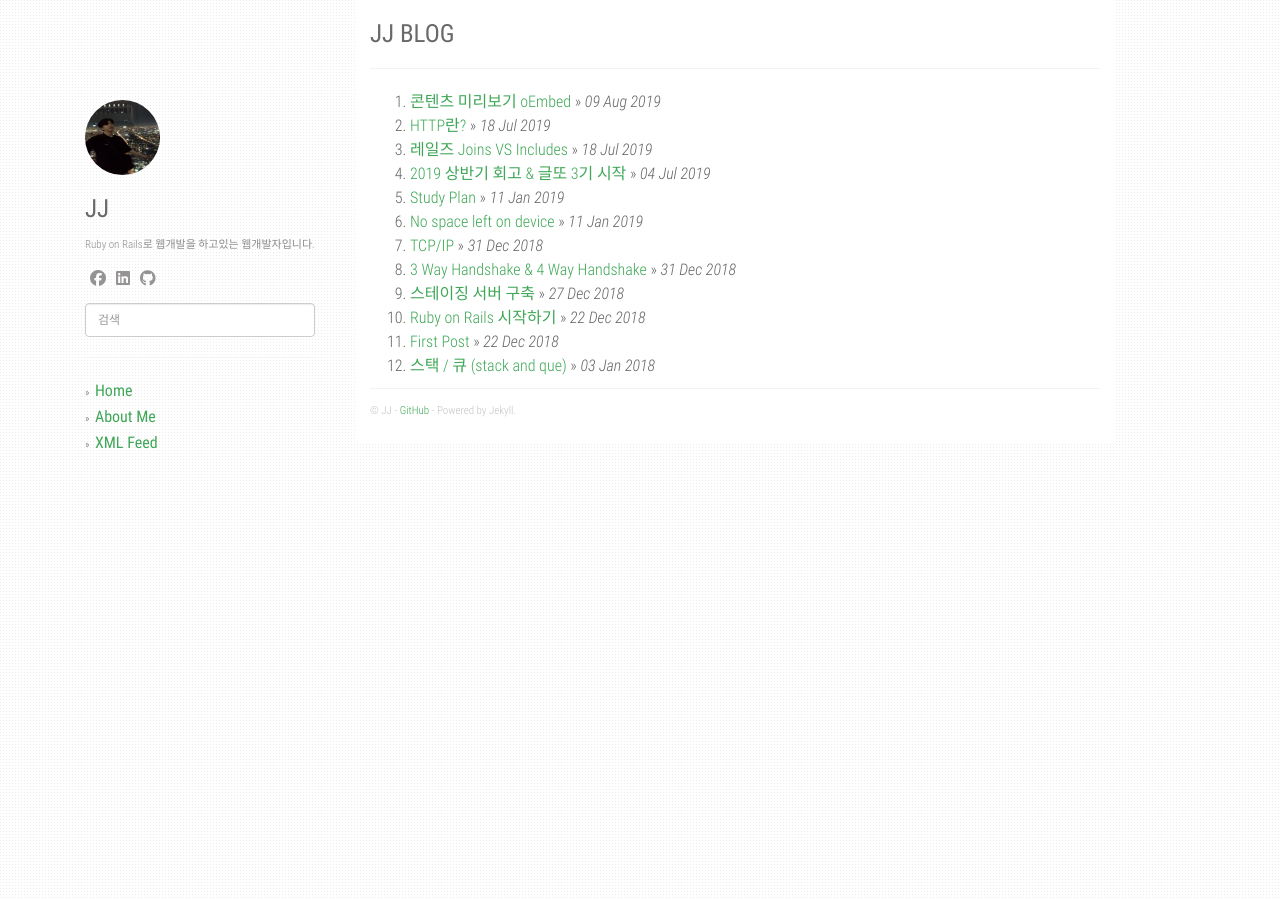
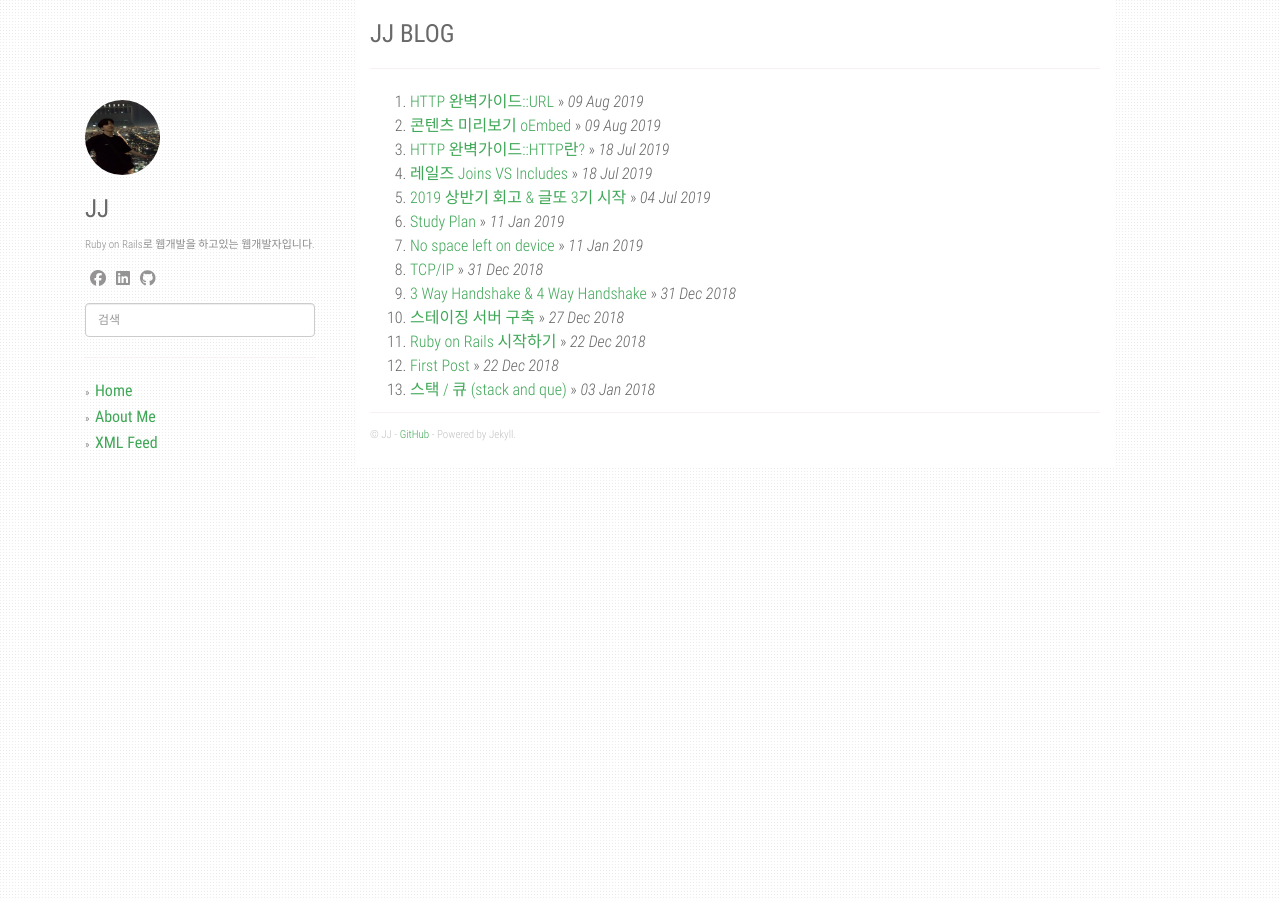
Before and after one commit to Jongjineee/jongjineee.github.io, a Jekyll site: the page built from index.html, in a window 1280 px wide. Built offline with Jekyll 4.4.1, drawn with Linux system fonts in a browser that asks for light colours; nearby versions of some CDN libraries; the list of posts is cut into pages by our own code; some of the changed lines change nothing that is shown.

Commit message:
Post http-url

```diff
--- a/_posts/2019-7-31-http-opening.md
+++ b/_posts/2019-7-31-http-opening.md
@@ -1,6 +1,6 @@
 ---
 layout: post
-title: HTTP란?
+title: HTTP 완벽가이드::HTTP란?
 date: 2019-7-18
 categories: []
 ---
--- /dev/null
+++ b/_posts/2019-8-9-http-url.md
@@ -0,0 +1,126 @@
+---
+layout: post
+title: HTTP 완벽가이드::URL
+date: 2019-8-9
+categories: []
+---
+
+이 포스팅은 책 'HTTP 완벽가이드'를 읽고 작성하였습니다.
+
+<br>
+
+### 2. URL과 리소스
+
+우리의 도시는 각기 다른 이름들에 대한 작명 표준에 동의하기 때문에, 도시에 있는 소중한 리소스를 모두 쉽게 공유할 수 있습니다.
+URL(Uniform Resource Locator)은 이와 같이 인터넷의 리소스를 가리키는 표준이름입니다. URL은 전자정보 일부를 가리키고 그것이 어디에 있고 어떻게 접근할 수 있는지 알려줍니다.
+
+#### 2.1 인터넷의 리소스 탐색하기
+
+앞서 말했듯 URL은 브라우저가 정보를 찾는데 필요한 리소스의 위치를 가리키며, URL을 이용해 사람과 애플리케이션이 인터넷상의 수십억 개의 리소스를 찾고 사용하며 공유할 수 있습니다.
+또 URL을 통해 사용자는 HTTP 및 다른 프로토콜을 통해 접근할 수 있습니다.
+URL은 URI라고 불리는 더 일반화된 부류의 부분집합입니다. URI는 두 가지 주요 부분집합인, URL과 URN으로 구성된 종합적인 개념입니다.
+URL을 사용하면 리소스를 일관된 방식으로 지칭할 수 있습니다. 대부분의 URL은 동일하게 <span class="emphasis">‘스킴://서버위치/경로’</span> 구조로 이루어져 있습니다.
+
+***
+
+#### 2.2 URL 문법
+
+URL문법은 <span class="emphasis">스킴</span>에 따라서 달라집니다.
+다른 URL 스킴을 사용한다는 것이 전혀 다른 문법을 사용한다는 뜻은 아닙니다. 대부분의 URL은 일반 URL문법을 따르며, 서로 다른 URL 스킴도 형태와 문법 면에서 매우 유사합니다.
+대부분의 URL 스킴의 문법은 일반적으로 9개 부분으로 나뉩니다.
+<br>
+<span class="emphasis"><스킴> : // <사용자 이름> : <비밀번호> @ <호스트> : <포트> / <경로>;<파라미터>?<질의>#<프래그먼트></span>
+<br>
+
+***
+
+**`스킴`** : 리소스를 가져오려면 어떤 프로토콜을 사용하여 서버에 접근해야하는지 가리킨다.
+
+**`사용자이름`** : 몇몇 스킴은 리소스에 접근을 하기 위해 사용자 이름을 필요로 한다.
+
+**`비밀번호`** : 사용자의 비밀번호를 가리키며, 사용자 이름에 콜론(:)으로 이어서 기술한다.
+
+**`호스트`** : 리소스를 호스팅하는 서버의 호스트 명이나 IP 주소
+
+**`포트`** : 리소스를 호스팅하는 서버가 열어놓은 포트번호, 많은 스킴이 기본 포트를 가지고 있다(HTTP의 기본 포트는 80이다.)
+
+**`경로`** : 이전 컴포넌트와 빗금(/)으로 구분되어 있으며, 서버 내 리소스가 서버 어디에 있는지 가리킨다.
+
+**`파라미터`** : 특정 스킴들에서 입력 파라미터를 기술하는 용도로 사용한다. 파라미터는 이름/값을 쌍으로 가진다. 파라미터는 여러개를 가질 수 있다.
+
+**`질의`** : 스킴에서 애플리케이션에 파라미터를 전달하는데 쓰인다. Ex) https://www.joes-hardware.com/inventory-check.cgi?item=12731&color=blue&size=large
+
+**`프래그먼트`** : 리소스의 조각이나 일부분을 가리키는 이름이다.
+
+***
+
+#### 2.3 단축 URL
+
+웹 클라이언트는 몇몇 단축 URL을 인식하고 사용합니다.
+
+##### 2.3.1 상대 URL
+
+URL은 상대 URL과 절대 URL 두 가지로 나뉩니다. 상대 URL을 통해 리소스에 접근하기 위해서는 <span class="emphasis">기저(base) URL</span>이 필요합니다.
+HTML 작성 시 <span class="emphasis">./hammers.html</span> 로 작성하는 URL을 상대 URL이라고 합니다.
+
+**`기저url`** : **http://www.joes-hardware.com/tools.html**
+
+**`상대 url`** : **./hammers.html**
+
+**`새로운 절대 url`** : **http://www.joes-hardware.com/hammers.html**
+
+***
+
+##### 2.3.2 URL 확장
+
+어떤 브라우저들은 URL을 입력한 다음이나 입력하고 있는 동안에 자동으로 URL을 확장합니다. 이는 사용자가 URL을 빠르게 입력하게 도와줍니다.
+
+* **호스트명 확장**
+호스트명 확장 기능을 지원하는 브라우저는 단순한 단어로 입력한 호스트 명을 전체 호스트 명으로 확장할 수 있습니다.
+예를 들어 주소 입력란에 ‘yahoo’를 입력하면, 브라우저는 호스트 명에 자동으로 ‘www.’ 와 ‘.com’을 붙여서 ‘www.yahoo.com’을 만듭니다.
+
+* **히스토리 확장**
+브라우저가 사용하는 또다른 기술은 과거에 사용자가 방문했던 URL의 기록을 저장해 놓는 것입니다. URL을 입력하면, 그 입력된 URL의 앞 글자들을 포함하는 완결된 형태의 URL들을 선택하게 해줍니다.
+
+***
+
+#### 2.4 안전하지 않은 문자
+
+안전한 전송이란, 정보가 유실될 위험 없이 URL을 전송할 수 있다는 것을 의미합니다. 문자가 제거되는 일을 피하고자 URL은 상대적으로 작고 안전한 알파벳 문자만 포함하도록 허락합니다.
+하지만 URL에 이진 데이터나 알파벳 외의 문자도 포함하려고 하는 경우가 많아지자 이스케이프라는 기능을 추가하여, 안전하지 않은 문자를 안전한 문자로 <span class="emphasis">인코딩</span>할 수 있게 하였습니다.
+
+##### 2.4.1 URL 문자 집합
+
+역사적으로 많은 컴퓨터 애플리케이션이 US-ASCII 문자 집합을 사용해왔습니다. US-ASCII는 문자를 서식화하고 하드웨어상에서 신호를 주고받기 위해, 7비트를 사용하여 영문 자판에 있는 키 대부분과 몇몇 출력되지 않는 제어 문자를 표현합니다.
+<span class="emphasis">이스케이프 문자열</span>은 US-ASCII에서 사용이 금지된 문자들로, 특정 문자나 데이터를 인코딩할 수 있게 함으로써 이동성과 완성도를 높였다.
+
+##### 2.4.2 인코딩 체계
+
+인코딩은 안전하지 않은 문자를 퍼센티지 기호(%)로 시작해, ASCII 코드로 표현되는 두 개의 16진수 숫자로 이루어진 <span class="emphasis">‘이스케이프’</span> 문자로 바꿉니다.
+
+##### 2.4.3 문자 제한
+
+몇몇 문자는 URL 내에서 특별한 의미로 예약되어 있습니다.
+어떤 문자는 US-ASCII의 출력 가능한 문자 집합에 포함되어 있지 않은 경우도 있습니다.
+
+***
+
+URL은 강력한 도구입니다. 하지만 모든 것들이 그렇듯 완벽한 것은 아닙니다. 사실 URL은 주소일뿐 실제 이름이 아닙니다. 주소란 URL이 특점 시점에 해당 리소스가 위치하는 곳을 알려준다는 뜻입니다.
+이러한 스킴은 리소스가 해당 URL에서 옮겨지면 그 URL을 더이상 사용할 수 없습니다.
+사람처럼 리소스의 이름을 포함하여 다른 몇 가지 정보만 있으면 리소스의 위치가 바뀌더라도 위치를 찾을 수 있습니다.
+
+<span class="emphasis">URN</span>은 객체가 옮겨지더라도 항상 객체를 가리킬 수 있는 이름을 제공합니다.
+<span class="emphasis">PURL</span>은 리소스의 실제 URL 목록을 관리하고 추적하는 리소스 위치 중개 서버를 두고, 해당 리소스를 우회적으로 제공하기때문에 URL로 URN을 제공할 수 있습니다.
+
+![first_process](https://drive.google.com/uc?id=1trYGbVTSaoZNvNjftlzmYA57bgJyZKyv)
+* 죠의 컴퓨터 가게의 URL이 무엇인지 리소스 리졸버에게 묻습니다. 리졸버로부터 리소스의 현재 위치를 받습니다.
+
+![second_process](https://drive.google.com/uc?id=1-6bvCro3toUN2fOP6cpCG3iO6j4V2TEO)
+* 실제 URL로 리소스를 가져옵니다.
+
+***
+
+한동안 URN 방식이 활용되었었습니다.
+URL에서 URN으로 주소 체계를 바꾸는 것은 매우 큰 작업입니다. 표준화는 매우 중요한 작업인 만큼 느리게 진행되기때문에 URN으로 전환하기 위한 모든 것이 준비되려면 시간이 걸립니다.
+웹이 성장함에 따라 사용자들은 학습을 통해 고질적인 문제를 다루는 법을 익혀왔습니다. URL은 나름 한계를 가지고 있지만, 웹 개발 커뮤니티에서 이를 가장 긴급한 사안이라고는 이야기하지 않습니다.
+URL은 현재는 물론 가까운 미래에도 인터넷에 있는 리소스를 명명하는 방법이 될 것입니다. 이를 대체할 수 있는 작명 스킴이 나오기 전까지는 계속 되며 다만, URL은 그 한계를 가진 상태에서, 그것을 해결할 수 있는 새로운 표준(아마도 URN) 같은 것들이 나오고 적용될 것입니다.
```
